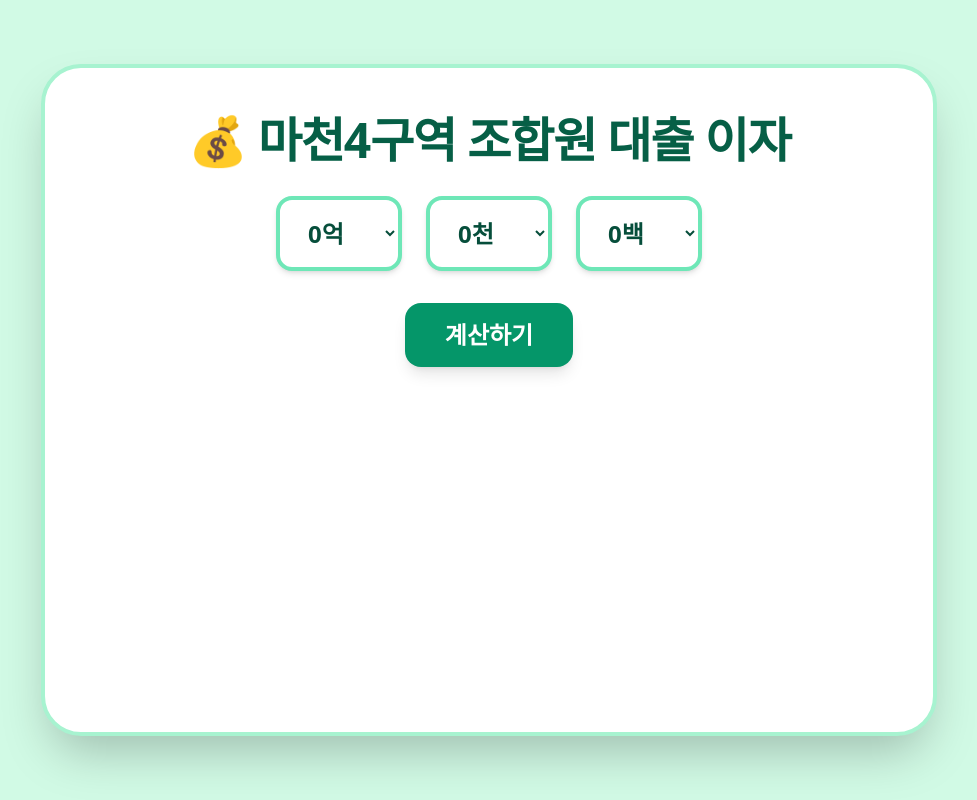
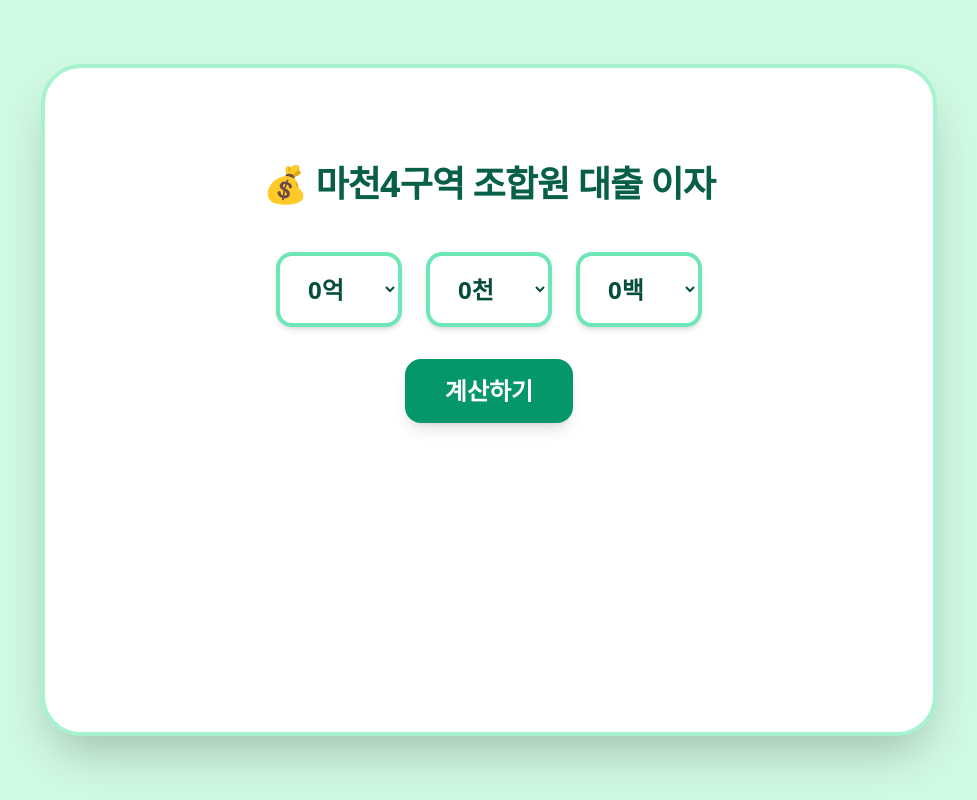
Before and after one commit to emhcrace/macheon4-loan-calculator, a React (Vite) app: page / in a window 1280 px wide. Shown: the whole page, without its empty margins (151-1128 px from the left). Built offline with nearby package versions, Linux system fonts and the light colour scheme.

Commit message:
간격조정

```diff
--- a/src/App.jsx
+++ b/src/App.jsx
@@ -91,7 +91,7 @@ export default function App() {
   return (
     <div className="min-h-screen bg-emerald-100 flex justify-center py-16 px-6">
       <div className="bg-white rounded-[2.5rem] shadow-2xl w-full max-w-4xl p-12 border-4 border-emerald-200">
-        <h1 className="text-4xl md:text-5xl font-black text-center text-emerald-800 tracking-tight mb-8">
+        <h1 className="text-4xl md:text-4xl font-black text-center text-emerald-800 tracking-tight mb-12 mt-12">
           💰 마천4구역 조합원 대출 이자
         </h1>
 
```
